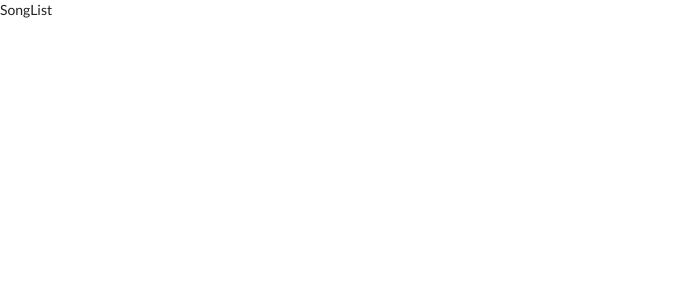
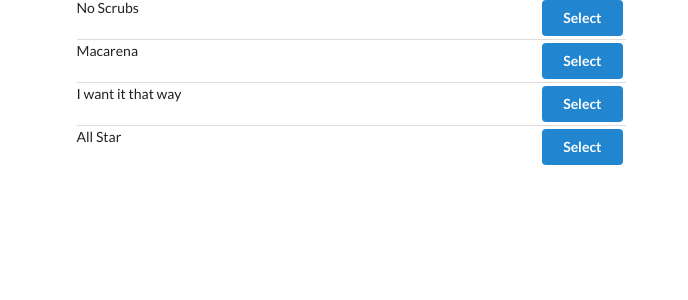
Before and after one commit to MihaiGitHub/Songs, a React (Create React App) app: page / in a window 1280 px wide. Shown: the top 300 px of the page, without its empty margins (0-688 px from the left). Built offline with nearby package versions, Linux system fonts and the light colour scheme.

Commit message:
Render list of songs from Redux store

```diff
--- a/src/components/App.js
+++ b/src/components/App.js
@@ -3,7 +3,13 @@
 
 const App = () => {
     return (
-        <div><SongList /></div>
+        <div className="ui container grid">
+            <div className="ui row">
+                <div className="column eight wide">
+                    <SongList />
+                </div>
+            </div>
+        </div>
     );
 };
 
--- a/src/components/SongList.js
+++ b/src/components/SongList.js
@@ -2,8 +2,28 @@
 import { connect } from 'react-redux';
 
 class SongList extends Component {
+    renderList(){
+        // Produce array of songs and return it
+        return this.props.songs.map((song) => {
+            // Return some JSX for each song
+            return (
+                <div className="item" key={song.title}>
+                    <div className="right floated content">
+                        <button className="ui button primary">
+                            Select
+                        </button>
+                    </div>
+
+                    <div className="content">
+                        {song.title}
+                    </div>
+                </div>
+            );
+        });
+    }
+
     render() {
-        return <div>SongList</div>;
+        return <div className="ui divided list">{this.renderList()}</div>;
     }
 }
 
```
